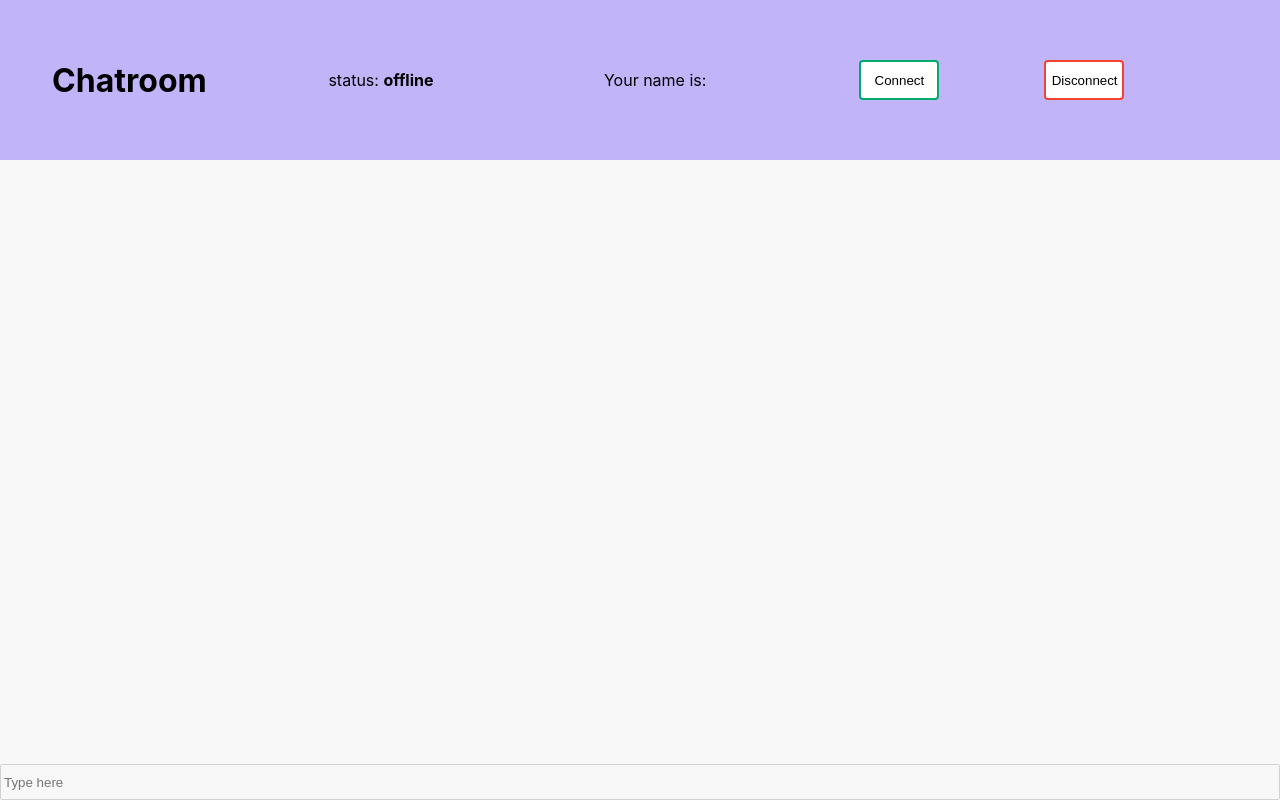
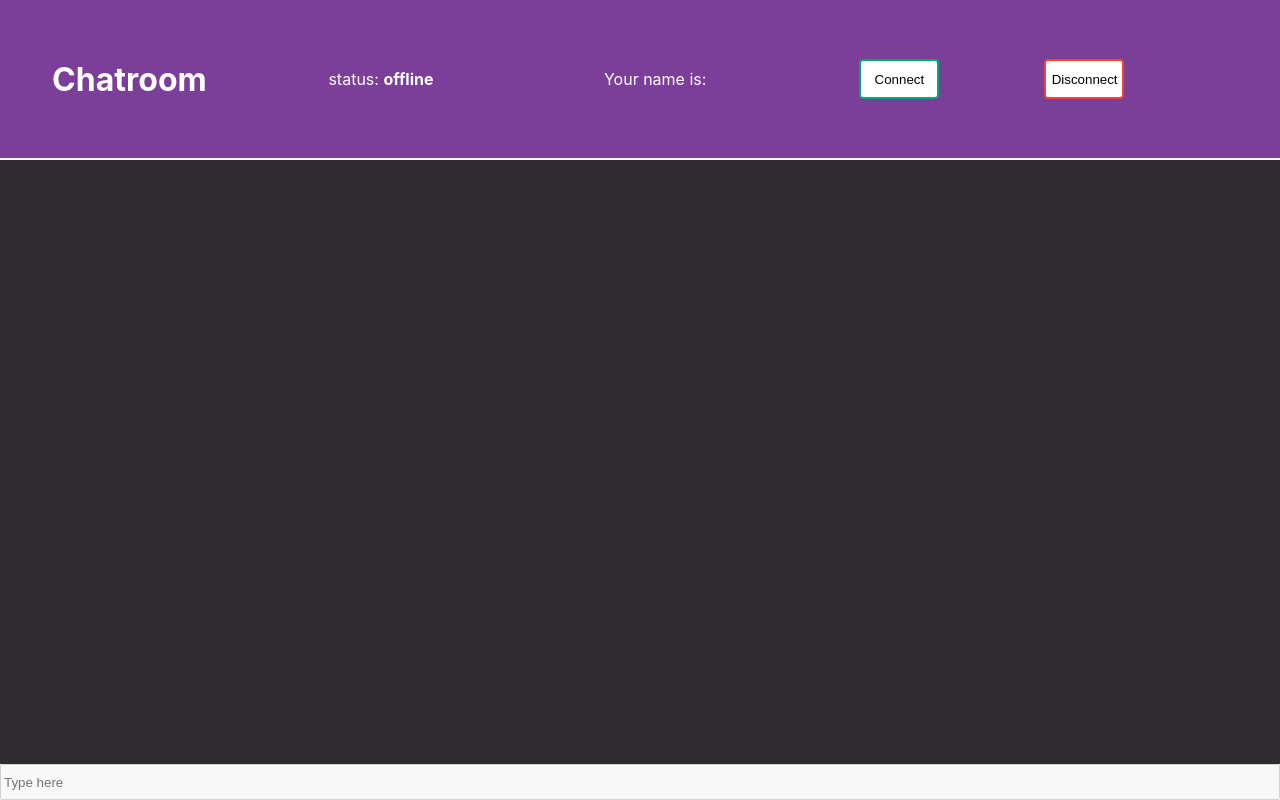
Before and after one commit to MartinJeanne/electron-chat, a website built with Vite: page index.html in a window 1280 px wide. Built offline with nearby package versions, Linux system fonts and the light colour scheme.

Commit message:
swithcing to dark mode

```diff
--- a/src/index.css
+++ b/src/index.css
@@ -1,3 +1,5 @@
+/* General settingss */
+
 html,
 body {
   margin: 0;
@@ -9,27 +11,45 @@ body {
     Arial, sans-serif;
 }
 
-#title {
-  display: flex;
-  justify-content: center;
-  align-items: center;
-  flex-direction: column;
+/* custom scrollbar */
+::-webkit-scrollbar {
+  width: 20px;
 }
 
+::-webkit-scrollbar-track {
+  background-color: transparent;
+}
+
+::-webkit-scrollbar-thumb {
+  background-color: rgb(168, 160, 172);
+  border-radius: 20px;
+  border: 6px solid transparent;
+  background-clip: content-box;
+}
+
+::-webkit-scrollbar-thumb:hover {
+  background-color: rgb(205, 184, 214);
+}
+
+/* APP */
 #page {
   width: 100%;
+  color: white;
   display: flex;
   flex-direction: column;
   justify-content: space-between;
 }
 
+/* INFO */
 #info {
   width: 100%;
   height: 20vh;
-  background-color: rgb(193, 180, 248);
+  background-color: rgb(124, 63, 153);
   display: flex;
   justify-content: space-around;
   align-items: center;
+  box-sizing: border-box;
+  border-bottom: 2px solid white;
 }
 
 #namePlaceholderParent {
@@ -77,6 +97,7 @@ body {
   color: white;
 }
 
+/* CHAT */
 #chat {
   height: 80vh;
   display: flex;
@@ -89,7 +110,7 @@ body {
   display: flex;
   flex-direction: column;
   justify-content: start;
-  background-color: rgb(248, 248, 248);
+  background-color: rgb(46, 44, 46);
   overflow-y: scroll;
   padding-top: 10px;
 }
@@ -102,14 +123,14 @@ body {
 }
 
 .msg.fromOther {
-  background-color: rgb(231, 232, 243);
+  background-color: rgb(125, 98, 138);
 
   text-align: left;
   margin: 0px 70px 10px 15px;
 }
 
 .msg.fromUser {
-  background-color: rgb(216, 220, 255);
+  background-color: rgb(124, 63, 153);
   text-align: right;
   margin: 0px 15px 10px 70px;
 }
@@ -122,7 +143,7 @@ body {
   width: 0;
   height: 0;
   border: 13px solid transparent;
-  border-right-color: rgb(231, 232, 243);
+  border-right-color: rgb(125, 98, 138);
   border-left: 0;
   border-bottom: 0;
   margin-top: -2px;
@@ -137,7 +158,7 @@ body {
   width: 0;
   height: 0;
   border: 13px solid transparent;
-  border-left-color: rgb(216, 220, 255);
+  border-left-color: rgb(124, 63, 153);
   border-right: 0;
   border-bottom: 0;
   margin-top: -2px;
```
